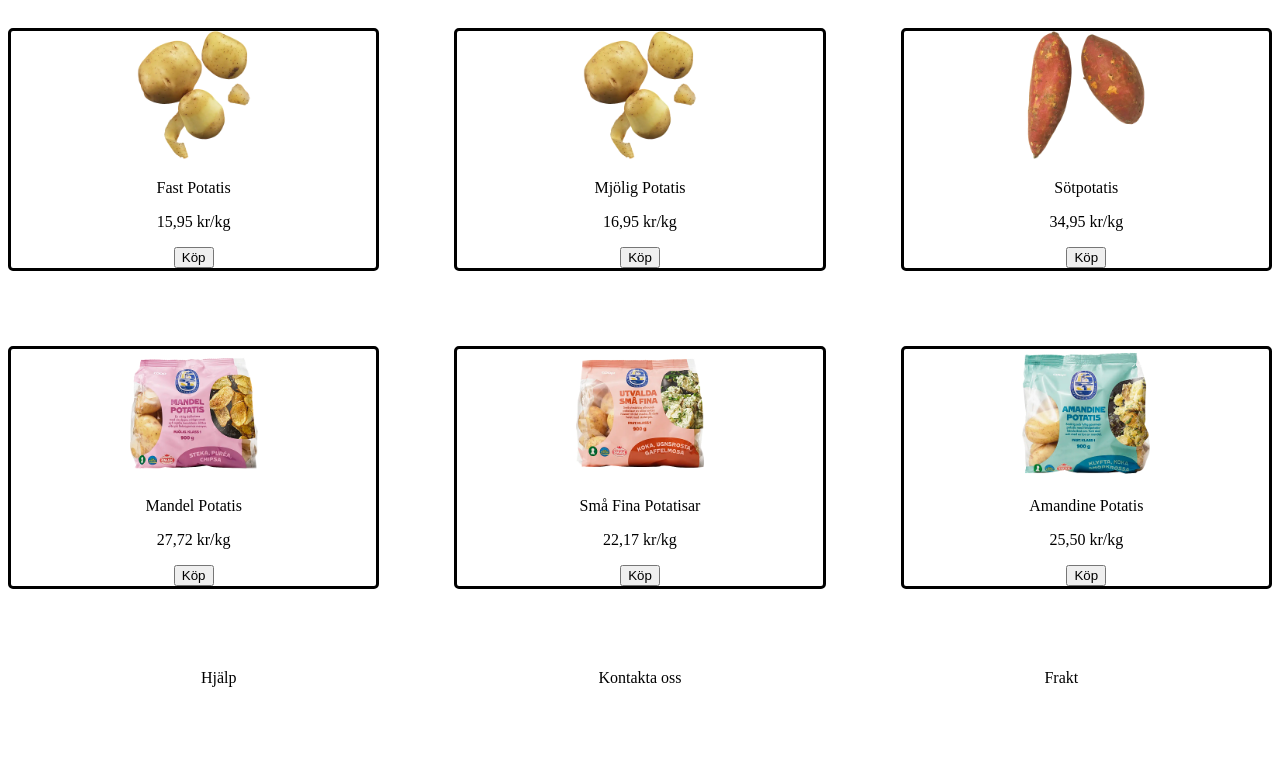
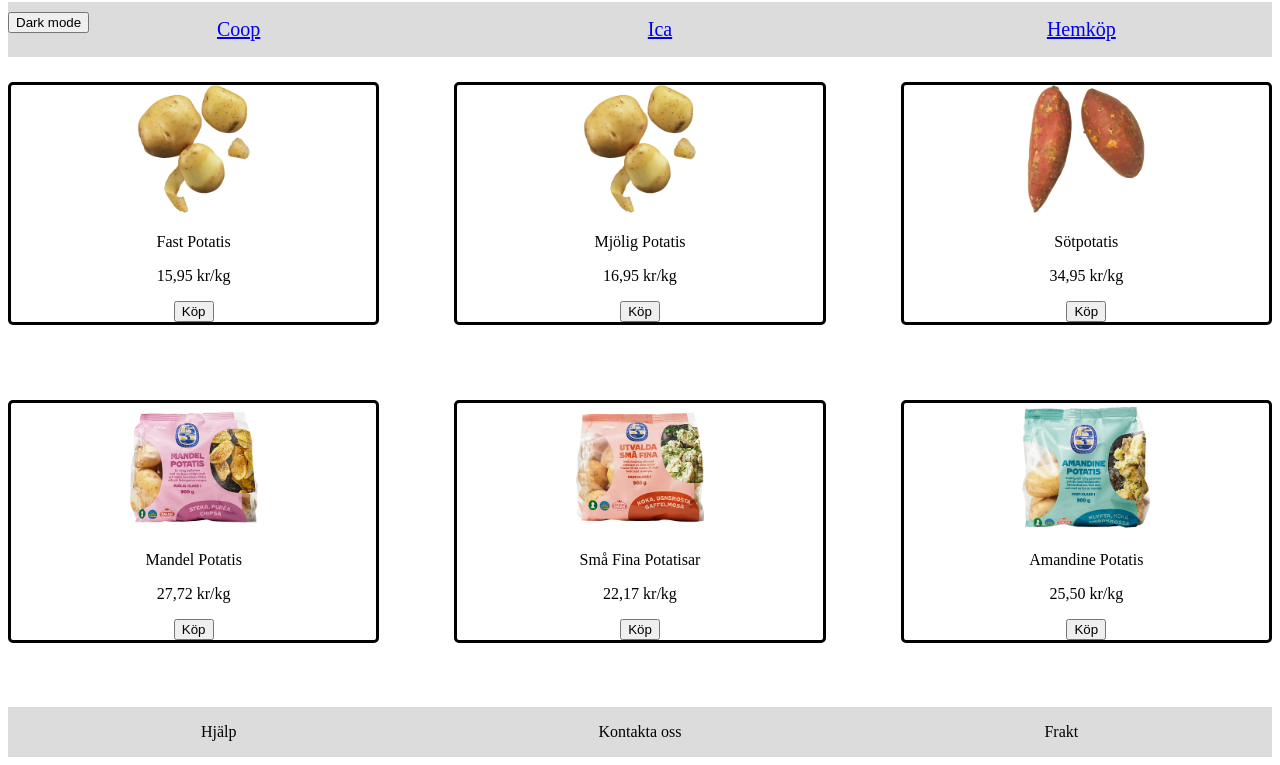
Before and after one commit to TE22A-Gille-Alvin/pot-ter, a plain HTML site: page index.html in a window 1280 px wide. Shown: the part 89-854 px from the top of the page. Before the commit the page ends 800 px from the top, so only its background shows below. Drawn offline with Linux system fonts and the light colour scheme.

Commit message:
nav klar

```diff
--- a/index.html
+++ b/index.html
@@ -10,7 +10,19 @@
 <body>
     <header>
         <h1>Potatis</h1>
+        <button onclick="change_mode()">Dark mode</button>
     </header>
+    <nav>
+        <ul>
+            <li><a href="https://www.coop.se/">Coop</a></li>
+        </ul>
+        <ul>
+            <li><a href="https://www.ica.se/">Ica</a></li>
+        </ul>
+        <ul>
+            <li><a href="https://www.hemkop.se/">Hemköp</a></li>
+        </ul>
+    </nav>
     <main>
         <div class="Fast">
             <img src="img/Potatis Fast.webp" alt="Potatis Fast">
--- a/style.css
+++ b/style.css
@@ -6,16 +6,18 @@ main{
     gap: 75px;
 }
 header{
-    height: 7.5vw;
+    height: 5vw;
 }
 footer{
     display: grid;
     grid-template-columns: 1fr 1fr 1fr;
     text-align: center;
     margin-top: 5vw;
+    background-color: gainsboro;
 }
 h1{
     text-align: center;
+    font-size: 40px;
 }
 img{
     width: 10vw;
@@ -75,7 +77,9 @@ header{
 button{
     font-size: 30px;
 }
-
+a{
+    font-size: 32px;
+}
 }
 
 @media only screen and (max-width:
@@ -104,4 +108,26 @@ button{
 h1{
     font-size: 50px;
 }
+a{
+    font-size: 27px;
 }
+ul{
+    margin-right: 20px;
+}
+}
+li{
+    list-style-type: none;
+    font-size: 20px;
+}
+nav{
+    display: grid;
+    grid-template-columns: 1fr 1fr 1fr;
+    text-align: center;
+    margin-bottom: 2vw;
+    background-color: gainsboro;
+}
+
+.dark{
+    background-color: black;
+    color: white;
+}
```
